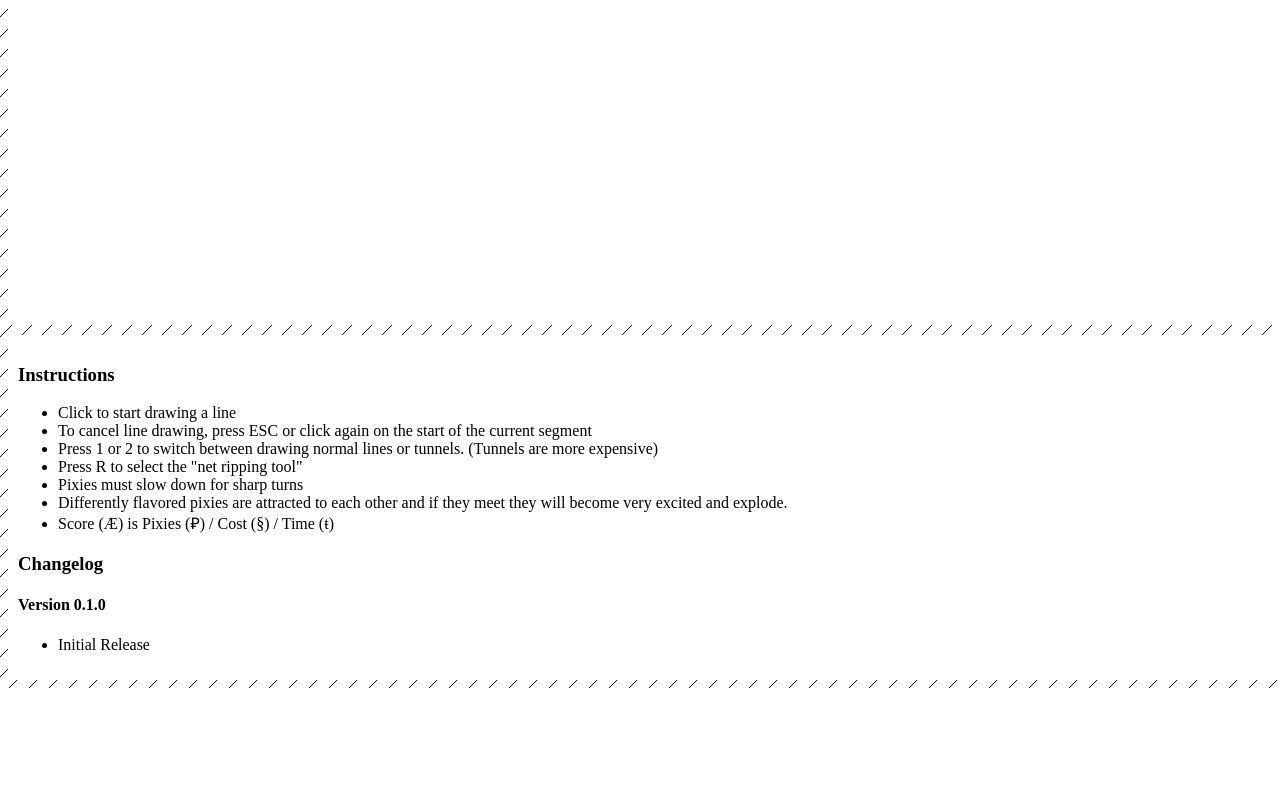
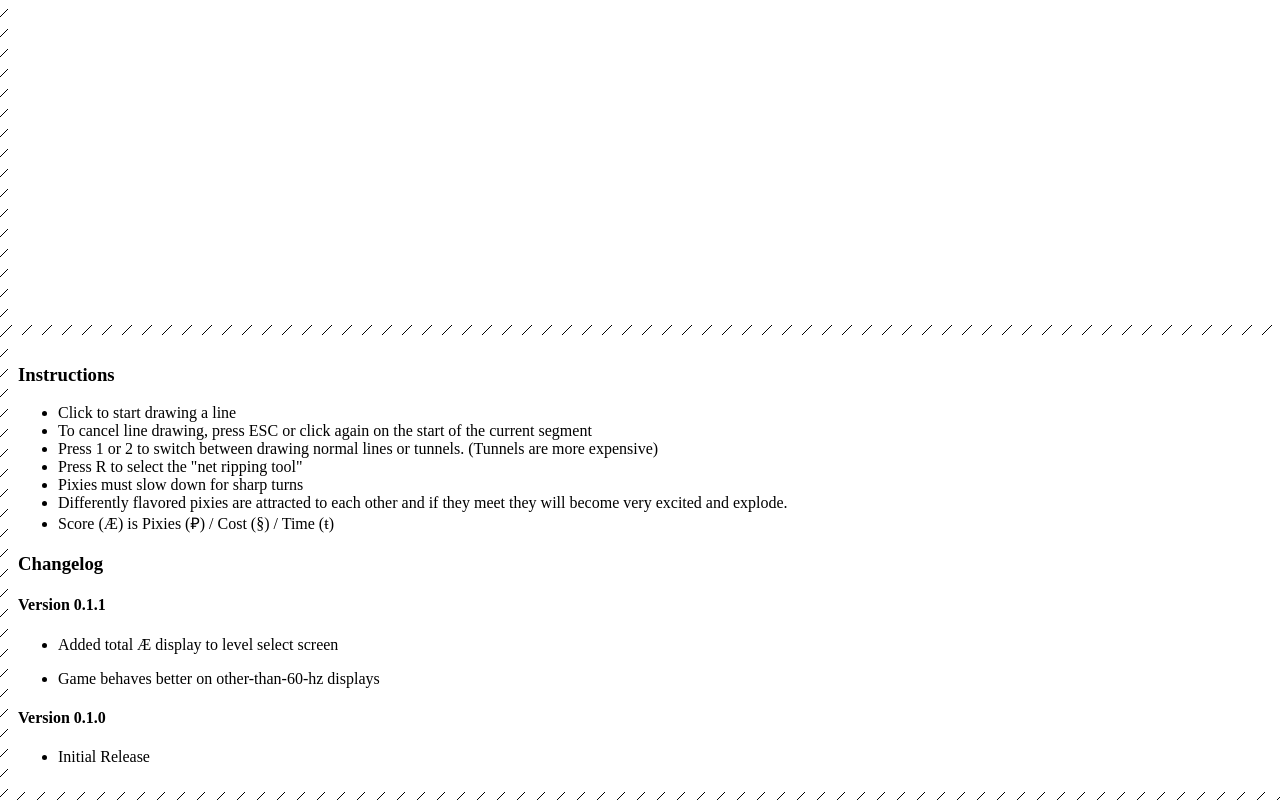
Before and after one commit to rparrett/pixie_wrangler, a plain HTML site: page index.html in a window 1280 px wide. Shown: the part 403-1203 px from the top of the page. Before the commit the page ends 1091 px from the top, so only its background shows below. Drawn offline with Linux system fonts and the light colour scheme; a script that the page names is missing; a web font is replaced by a local one.

Commit message:
Update changelog

```diff
--- a/index.html
+++ b/index.html
@@ -61,6 +61,9 @@
       <li>Score (Æ) is Pixies (₽) / Cost (§) / Time (ŧ)</li>
     </ul>
     <h3>Changelog</h3>
+    <h4>Version 0.1.1</h4>
+    <ul><li>Added total Æ display to level select screen</li></ul>
+    <ul><li>Game behaves better on other-than-60-hz displays</li></ul>
     <h4>Version 0.1.0</h4>
     <ul><li>Initial Release</li></ul>
   </div>
```
